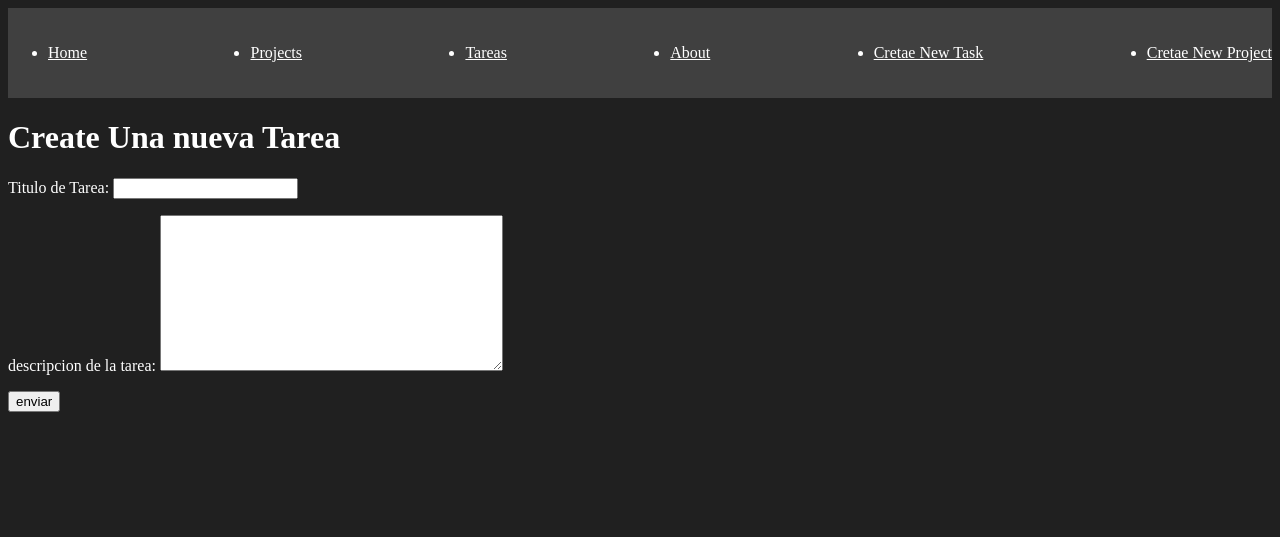
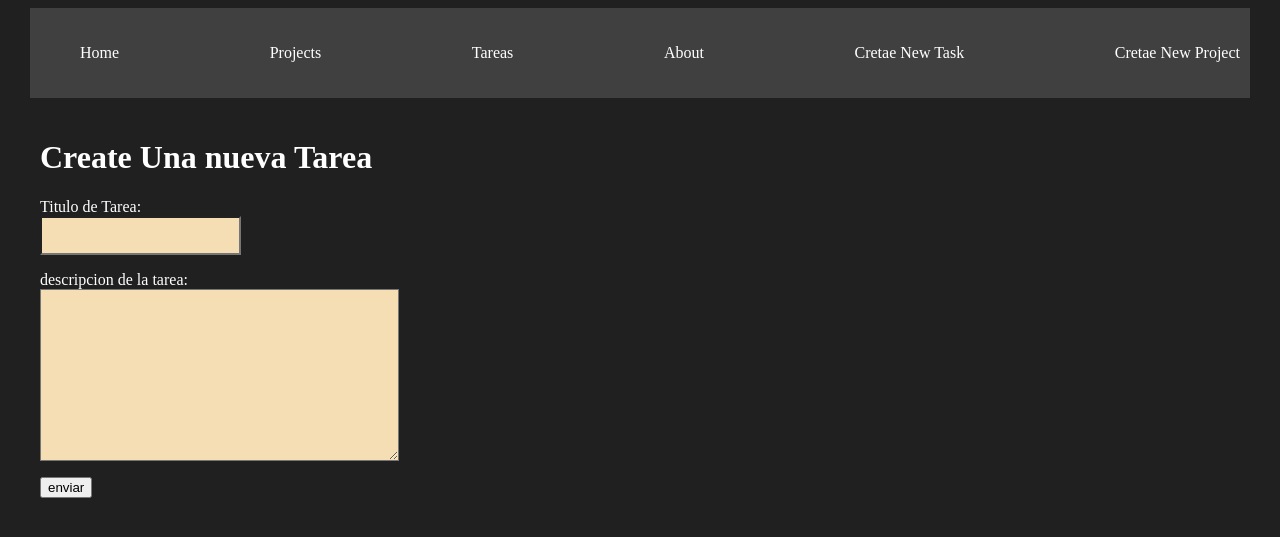
Before and after one commit to felixstiven/Python_Django-ejercicios-, a Django app: page /create_task/ in a window 1280 px wide. Shown: the top 537 px of the page. Run offline with Django 5.2, Linux system fonts and the light colour scheme.

Commit message:
subiendo codigo

```diff
--- a/myapp/forms.py
+++ b/myapp/forms.py
@@ -1,8 +1,8 @@
 from django import forms
 
 class CreateNewTask(forms.Form):
-    title = forms.CharField(label="Titulo de Tarea", max_length=200)
-    descripcion = forms.CharField(label="descripcion de la tarea", widget=forms.Textarea)
+    title = forms.CharField(label="Titulo de Tarea", max_length=200, widget=forms.TextInput(attrs={'class': 'input'}))
+    descripcion = forms.CharField(label="descripcion de la tarea", widget=forms.Textarea(attrs={'class': 'input'}))
 
 class CreateNewProject(forms.Form):
-    name = forms.CharField(label="Nombre del projecto", max_length=200)
+    name = forms.CharField(label="Nombre del projecto", max_length=200, widget=forms.TextInput(attrs={'class': 'input'}))
--- a/myapp/static/styles/main.css
+++ b/myapp/static/styles/main.css
@@ -5,7 +5,7 @@ body {
 
 .navbar{
     background: #404040;
-    padding: 20px 0 ;
+    padding: 4px 25px;
 }
 .navbar ul{
     display: flex;
@@ -14,4 +14,34 @@ body {
 
 .navbar ul li a {
     color: white;
+    text-decoration: none;
 }
+.navbar ul li a:hover{
+    color: yellow;
+}
+.navbar ul li {
+    list-style: none;
+}
+
+.container{
+    max-width: 1200px;
+    margin: auto;
+    padding: 20px 10px;
+}
+
+.card{
+    background-color: whitesmoke;
+    padding: 10px;
+    margin-bottom: 2px;
+    color: black;
+}
+.navbar .task{
+    color: white;
+}
+
+.input {
+    background: wheat;
+    padding: 10px;
+    text-align: center;
+    display: block;
+}
--- a/myapp/templates/layouts/base.html
+++ b/myapp/templates/layouts/base.html
@@ -8,7 +8,7 @@
     <link rel="stylesheet" href="{% static 'styles/main.css' %}">
 </head>
 <body>
-    <nav class="navbar">
+    <nav class="navbar container">
         <ul>
             <li>
                 <a href="{% url 'index' %}">Home</a>
@@ -30,7 +30,9 @@
             </li>
         </ul>
     </nav>
-    {% block content %}
-    {% endblock %}
+    <main class="container">
+        {% block content %}
+        {% endblock %}
+    </main>
 </body>
 </html>
--- a/myapp/templates/projects/projects.html
+++ b/myapp/templates/projects/projects.html
@@ -6,8 +6,10 @@
 
 {% for project in projects %}
 
-<div>
-    <h1>{{project.name}}</h1>
+<div class="card">
+    <a href="{% url 'project_detail' project.id %}">
+        <h1>{{project.name}}</h1>
+    </a>
 </div>
 
 {% endfor %}
--- a/myapp/urls.py
+++ b/myapp/urls.py
@@ -5,7 +5,8 @@ urlpatterns = [
     path("", views.index, name="index" ),
     path("about/", views.about, name="about"),
     path('hello/<str:username>', views.hello, name="hello"),
-    path("projects", views.projects, name="projects"),
+    path("projects/", views.projects, name="projects"),
+    path("projects/<int:id>", views.project_detail, name="project_detail"),
     path("tasks/", views.tasks, name="tasks"),
     path("create_task/", views.create_task, name="create_task"),
     path("create_project/", views.create_project, name="create_project"),
--- a/myapp/views.py
+++ b/myapp/views.py
@@ -1,7 +1,7 @@
 # from django.shortcuts import render
 from django.http import HttpResponse
 from .models import Project, Task
-from django.shortcuts import render, redirect
+from django.shortcuts import render, redirect, get_object_or_404
 from .forms import CreateNewTask, CreateNewProject
 
 
@@ -49,3 +49,12 @@ def create_project(request):
     else:
         Project.objects.create(name=request.POST['name'])
         return redirect('projects')
+
+def project_detail(request, id):
+        # Project.objects.get(id = id)
+        project = get_object_or_404(Project, id=id)
+        tasks = Task.objects.filter(project_id=id)
+        return render(request,  'projects/project_detail.html',{
+            'project': project,
+            'tasks' : tasks
+        })
```
Also changed, not shown: myapp/templates/projects/project_detail.html (added, +11 -0 lines), db.sqlite3.
